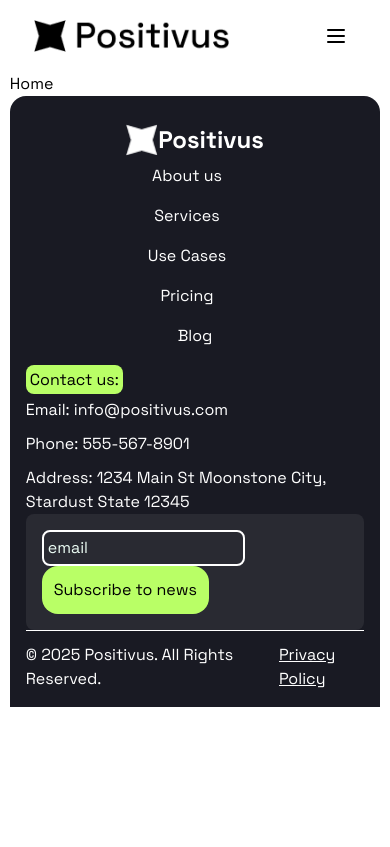
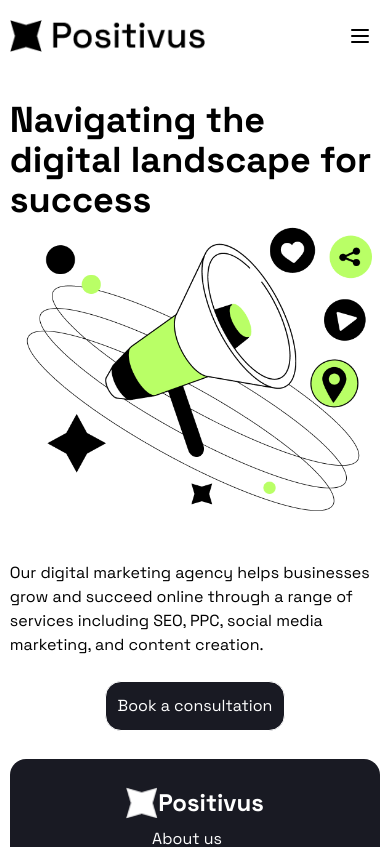
Before and after one commit to ChibgatullahMinhaz/Positivus, a React (Vite) app: page / in a window 390 px wide. Shown: the top 847 px of the page. Built offline with nearby package versions, Linux system fonts and the light colour scheme; a web font is replaced by a local one.

Commit message:
make responsive navber

```diff
--- /dev/null
+++ b/src/Components/Hero.jsx
@@ -0,0 +1,36 @@
+import React from "react";
+import heroImage from "../assets/hero.png";
+const Hero = () => {
+  return (
+    <section className="flex flex-col md:flex-row md:justify-between">
+      {/* text section */}
+      <section className="my-7">
+        <div className="text-center">
+          <div className="md:max-w-md max-w-full flex flex-col justify-start text-left md:items-start items-center">
+            <h1 className="text-4xl md:text-5xl font-bold">
+              Navigating the digital landscape for success
+            </h1>
+            <section className="md:max-w-md max-w-full block sm:hidden">
+              <img src={heroImage} alt="hero illustration" />
+            </section>
+            <p className="py-6">
+              Our digital marketing agency helps businesses grow and succeed
+              online through a range of services including SEO, PPC, social
+              media marketing, and content creation.
+            </p>
+            <button className="bg-[#191A23] hover:bg-white hover:text-black border transition-all duration-500 text-white rounded-2xl p-3 cursor-pointer">
+              Book a consultation
+            </button>
+          </div>
+        </div>
+      </section>
+
+      {/* illustration section */}
+      <section className="md:max-w-md max-w-full hidden sm:block">
+        <img src={heroImage} alt="hero illustration" />
+      </section>
+    </section>
+  );
+};
+
+export default Hero;
--- a/src/Components/Navbar.jsx
+++ b/src/Components/Navbar.jsx
@@ -1,6 +1,5 @@
 import React, { useState } from "react";
 import { Link } from "react-router";
-import logo from "../assets/Logo.png";
 import Logo from "./Logo";
 
 const Navbar = () => {
@@ -8,7 +7,7 @@
 
   return (
     <header >
-      <div className="container mx-auto flex justify-between items-center py-4 px-6">
+      <div className="container mx-auto flex justify-between items-center py-4">
        <Logo />
 
         {/* Hamburger button (mobile) */}
@@ -62,7 +61,7 @@
           <Link to="/blog" className="block px-4 py-2 hover:text-green-600">
             Blog
           </Link>
-          <button className="p-2 border-2 rounded-2xl cursor-pointer mt-2 lg:mt-0">
+          <button className="p-2 border-2 rounded-2xl cursor-pointer mt-2 lg:mt-0 hover:bg-[#191A23] hover:text-white transition-all duration-700">
             Request a quote
           </button>
         </nav>
--- a/src/pages/Home.jsx
+++ b/src/pages/Home.jsx
@@ -1,7 +1,10 @@
-import React from 'react'
+import React from "react";
+import Hero from "../Components/Hero";
 
 export default function Home() {
   return (
-    <div>Home</div>
-  )
+    <>
+      <Hero />
+    </>
+  );
 }
```
Also changed, not shown: src/assets/hero.png (added).
